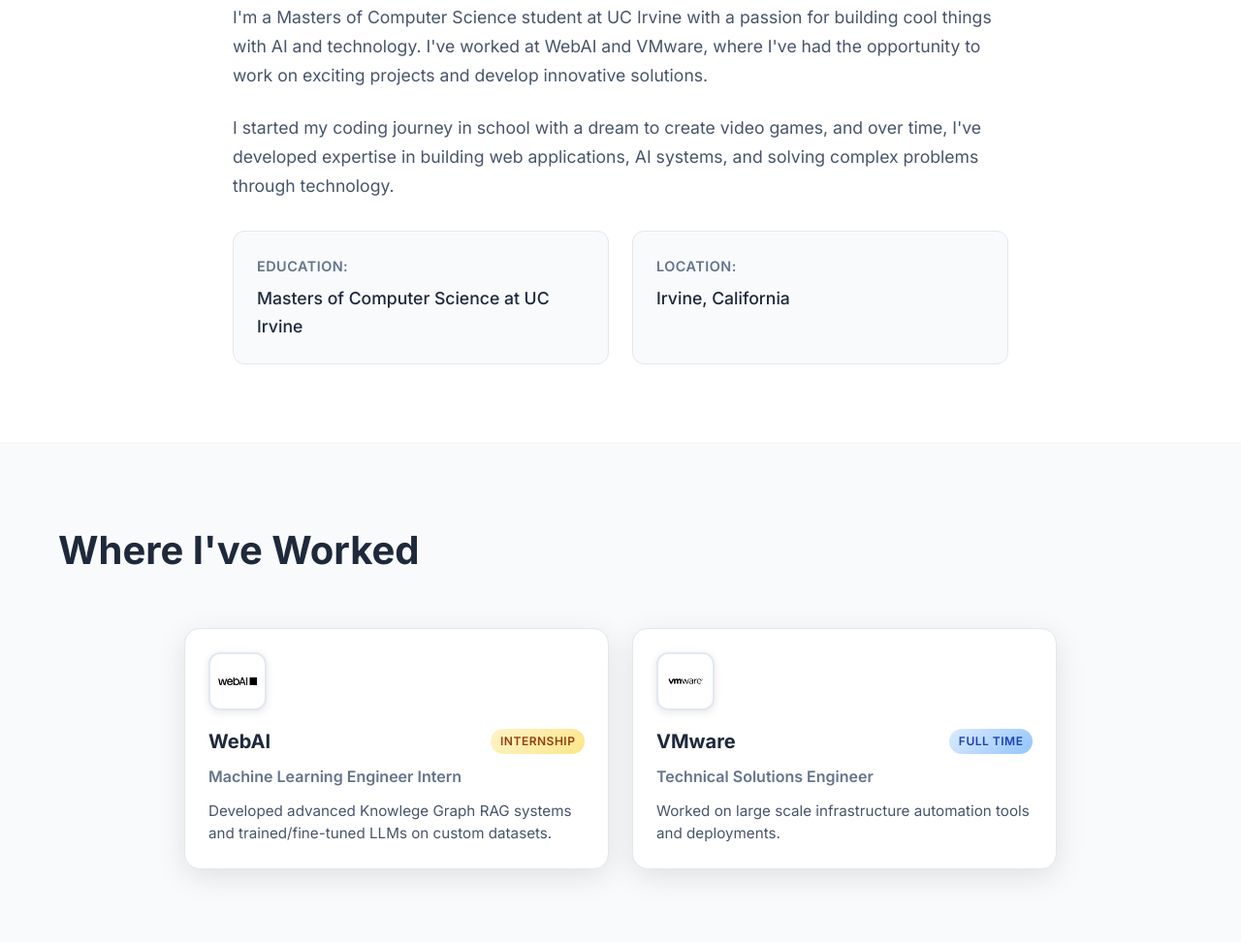
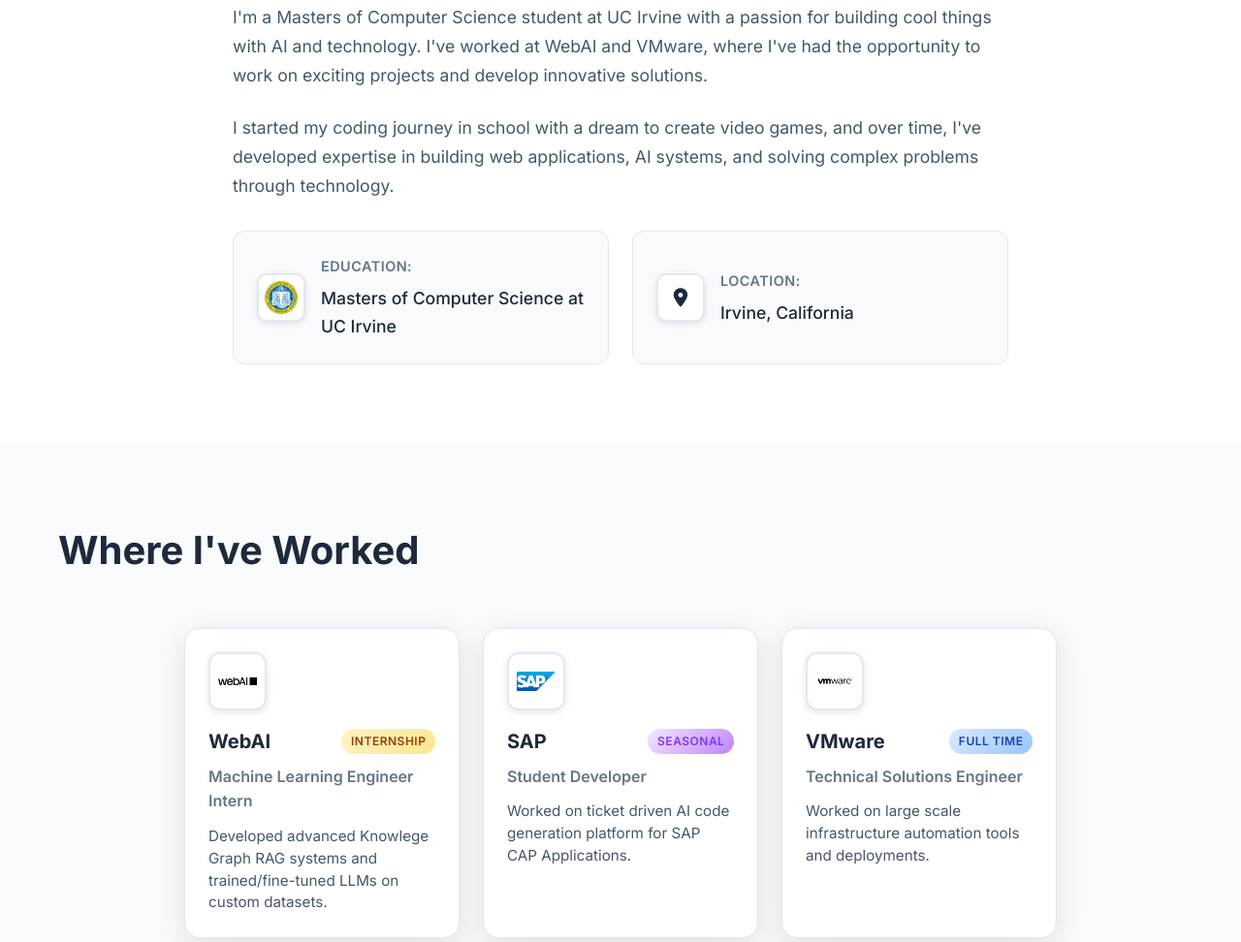
Before and after one commit to Rohitjk/Resume-Website, a plain HTML site: page index.html in a window 1280 px wide. Shown: the part 989-1961 px from the top of the page at 97% size. Drawn offline with Linux system fonts and the light colour scheme.

Commit message:
updated work ex

```diff
--- a/css/styles.css
+++ b/css/styles.css
@@ -222,6 +222,65 @@ section h2 {
     font-weight: 500;
 }
 
+.education-item {
+    display: flex;
+    align-items: center;
+    gap: 1rem;
+}
+
+.education-logo {
+    width: 50px;
+    height: 50px;
+    border-radius: 10px;
+    background: white;
+    display: flex;
+    align-items: center;
+    justify-content: center;
+    border: 2px solid #e2e8f0;
+    box-shadow: 0 2px 6px rgba(0, 0, 0, 0.1);
+    overflow: hidden;
+    flex-shrink: 0;
+}
+
+.school-logo {
+    width: 100%;
+    height: 100%;
+    object-fit: contain;
+    padding: 6px;
+}
+
+.education-content {
+    flex: 1;
+}
+
+.location-item {
+    display: flex;
+    align-items: center;
+    gap: 1rem;
+}
+
+.location-icon {
+    width: 50px;
+    height: 50px;
+    border-radius: 10px;
+    background: white;
+    display: flex;
+    align-items: center;
+    justify-content: center;
+    border: 2px solid #e2e8f0;
+    box-shadow: 0 2px 6px rgba(0, 0, 0, 0.1);
+    flex-shrink: 0;
+}
+
+.location-icon i {
+    font-size: 1.2rem;
+    color: #1e293b;
+}
+
+.location-content {
+    flex: 1;
+}
+
 /* Experience Section */
 .experience-section {
     background: #f8fafc;
@@ -307,6 +366,11 @@ section h2 {
 .job-type.fulltime {
     background: linear-gradient(135deg, #dbeafe, #93c5fd);
     color: #1e40af;
+}
+
+.job-type.seasonal {
+    background: linear-gradient(135deg, #f3e8ff, #c084fc);
+    color: #7c3aed;
 }
 
 .position-title {
--- a/index.html
+++ b/index.html
@@ -49,13 +49,23 @@
                         <p>I'm a Masters of Computer Science student at UC Irvine with a passion for building cool things with AI and technology. I've worked at WebAI and VMware, where I've had the opportunity to work on exciting projects and develop innovative solutions.</p>
                         <p>I started my coding journey in school with a dream to create video games, and over time, I've developed expertise in building web applications, AI systems, and solving complex problems through technology.</p>
                         <div class="about-details">
-                                                         <div class="detail-item">
+                            <div class="detail-item education-item">
+                                <div class="education-logo">
+                                    <img src="images/uci.png" alt="UC Irvine Logo" class="school-logo">
+                                </div>
+                                <div class="education-content">
                                     <span class="detail-label">Education:</span>
                                     <span class="detail-value">Masters of Computer Science at UC Irvine</span>
                                 </div>
-                                                         <div class="detail-item">
+                            </div>
+                            <div class="detail-item location-item">
+                                <div class="location-icon">
+                                    <i class="fas fa-map-marker-alt"></i>
+                                </div>
+                                <div class="location-content">
                                     <span class="detail-label">Location:</span>
                                     <span class="detail-value">Irvine, California</span>
+                                </div>
                             </div>
                         </div>
                     </div>
@@ -78,6 +88,20 @@
                              </div>
                              <h4 class="position-title">Machine Learning Engineer Intern</h4>
                              <p class="job-description">Developed advanced Knowlege Graph RAG systems and trained/fine-tuned LLMs on custom datasets.</p>
+                         </div>
+                     </div>
+
+                     <div class="experience-card">
+                         <div class="company-logo">
+                             <img src="images/sap.png" alt="SAP Logo" class="logo-image">
+                         </div>
+                         <div class="experience-content">
+                             <div class="job-header">
+                                 <h3 class="company-name">SAP</h3>
+                                 <span class="job-type seasonal">Seasonal</span>
+                             </div>
+                             <h4 class="position-title">Student Developer</h4>
+                             <p class="job-description">Worked on ticket driven AI code generation platform for SAP CAP Applications.</p>
                          </div>
                      </div>
 
```
Also changed, not shown: images/sap.png (added), images/uci.png (added), 2 other files. Lines whose indentation alone changed are shown as unchanged.
